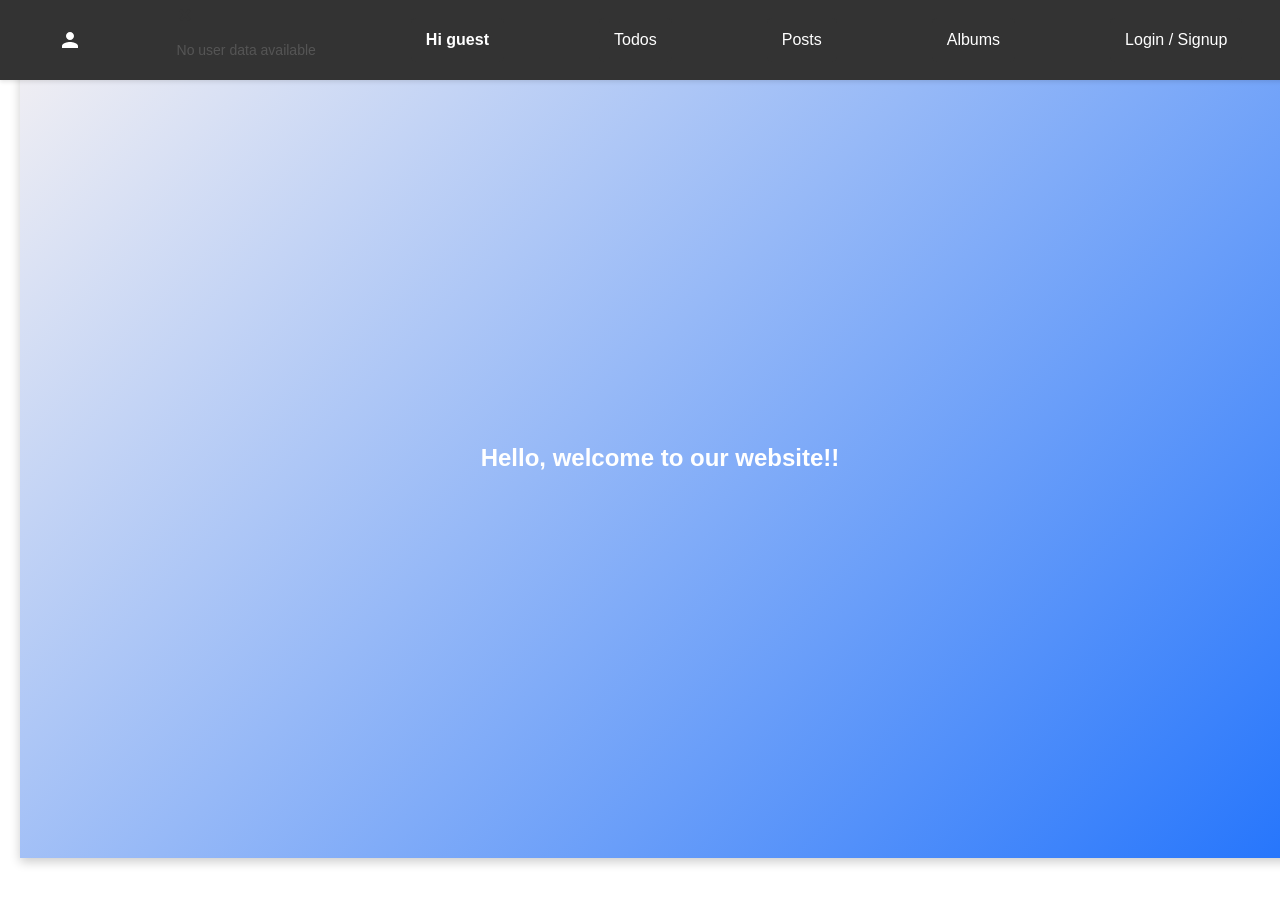
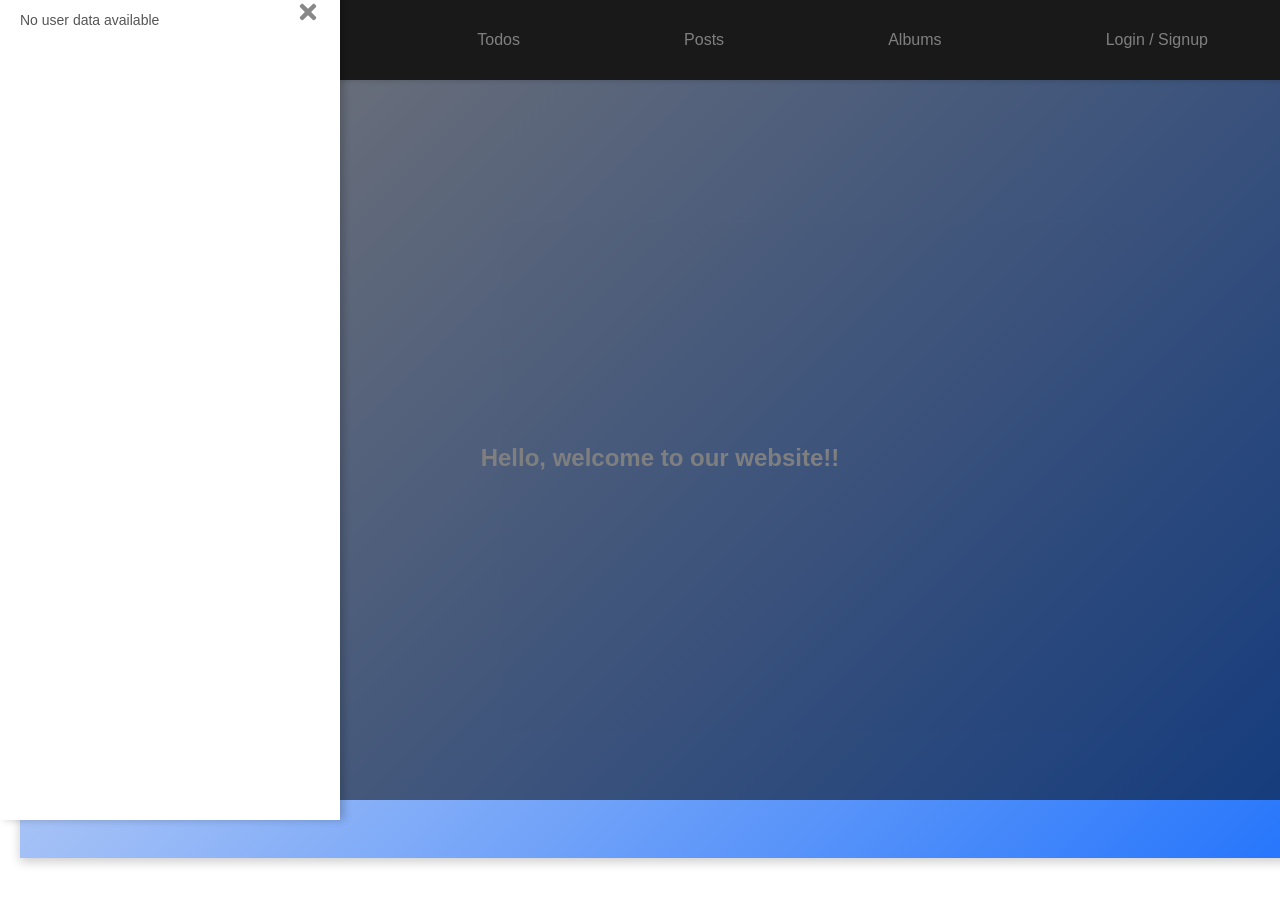
Before and after one commit to dinais/React-Second-Project, a React (Vite) app: page /users/home in a window 1280 px wide. Both pictures are taken after a click on the icon 89 px from the left and 40 px from the top of the page. Shown: the top 902 px of the page. Built offline with nearby package versions, Linux system fonts and the light colour scheme.

Commit message:
Info style

```diff
--- a/src/components/Info.jsx
+++ b/src/components/Info.jsx
@@ -10,12 +10,13 @@ const handleClose = () => {
   };
 
   return (
-    <div>
-        <FaTimes onClick={handleClose} />
+    <div className="sidebar-overlay">
+    <div className="sidebar">
+      <FaTimes className="close-btn" onClick={handleClose} />
       {storedUser ? (
         <ul>
           {Object.keys(storedUser).map((key, index) => (
-            <li key={index}>
+            <li key={index} className="user-info">
               <strong>{key}:</strong> {JSON.stringify(storedUser[key], null, 2)}
             </li>
           ))}
@@ -24,8 +25,10 @@ const handleClose = () => {
         <p>No user data available</p>
       )}
     </div>
-  );
+  </div>
+);
 }
+
 Info.propTypes = {
     setShowProfileModal: PropTypes.func.isRequired
   };
--- a/src/components/style.css
+++ b/src/components/style.css
@@ -17,9 +17,9 @@ body {
     flex-direction: column;
     align-items: center;
     justify-content: center;
-    height: 100vh; /* Full viewport height */
+    height: 100vh;
     text-align: center;
-    background: linear-gradient(135deg, #f1eff3, #2575fc); /* Gradient background */
+    background: linear-gradient(135deg, #f1eff3, #2575fc);
     color: #fff;
     box-shadow: 0px 4px 10px rgba(0, 0, 0, 0.2);
     text-align: center;
@@ -29,7 +29,6 @@ body {
     line-height: 1.5;
   }
 
-  /* Heading styling */
   .home-container h1 {
     font-size: 2.5rem;
     font-weight: bold;
@@ -288,17 +287,6 @@ footer {
 }
 
 
-/*
-.todo-item {
-    background-color: #1ccc4e;
-    border-radius: 10px;
-    box-shadow: 0 4px 6px rgba(0, 0, 0, 0.1);
-    padding: 15px;
-    margin: 10px 0;
-    display: flex;
-    align-items: center;
-    justify-content: space-between;
-} */
 
 .todo-item button,
 .album-button {
@@ -383,3 +371,49 @@ footer {
 .posts-container {
     position: relative;
 }
+
+  .sidebar-overlay {
+    position: fixed;
+    top: 0;
+    left: 0;
+    width: 100%;
+    height: 100%;
+    background-color: rgba(0, 0, 0, 0.5); /* שקיפות כהה */
+    z-index: 9999; /* מבטיח שהחלון יהיה מעל כל שאר האלמנטים */
+    display: flex;
+    justify-content: flex-start; /* מיישר את הסיידבר מצד שמאל */
+    align-items: center; /* מיישר את התוכן בתוך הסיידבר */
+  }
+
+  /* עיצוב הסיידבר עצמו */
+  .sidebar {
+    background-color: white;
+    width: 300px; /* רוחב הסיידבר - ניתן לשנות */
+    height: 100%; /* גובה מלא */
+    padding: 20px;
+    position: relative;
+    box-shadow: 4px 0 8px rgba(0, 0, 0, 0.2);
+    overflow-y: auto; /* גלילה במידה והמידע ארוך מדי */
+  }
+
+  /* עיצוב כפתור ה-X */
+  .close-btn {
+    position: absolute;
+    top: 20px;
+    right: 20px;
+    font-size: 24px;
+    cursor: pointer;
+    color: #888;
+    transition: color 0.3s ease;
+  }
+
+  .close-btn:hover {
+    color: #000;
+  }
+
+  /* עיצוב התוכן בתוך הליסט */
+  .user-info {
+    margin: 10px 0;
+    font-size: 14px;
+    white-space: pre-wrap;
+  }
```
